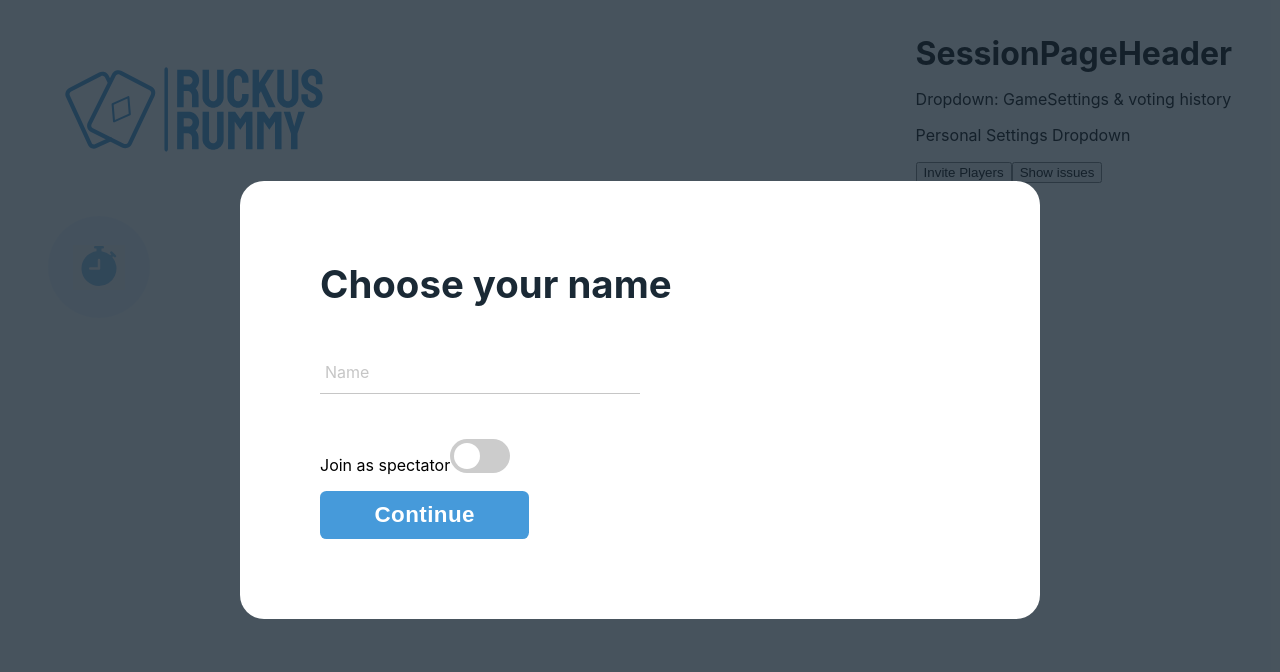
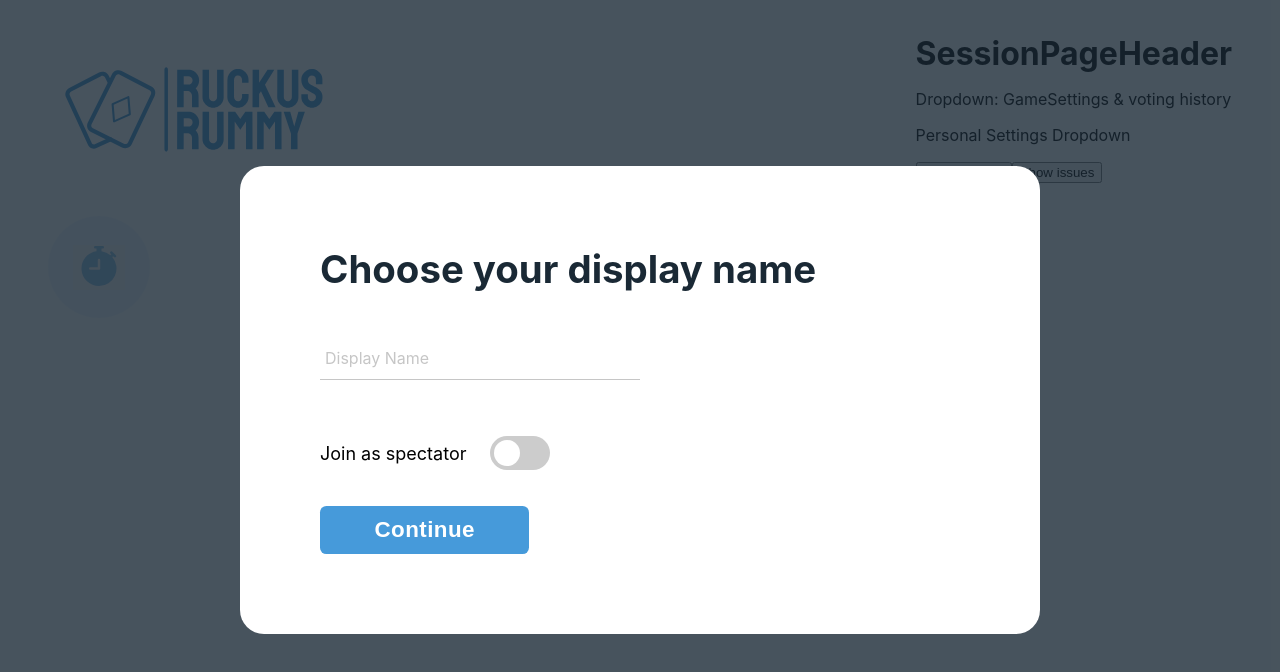
Before and after one commit to eviathan/RukusRummy, a React (Create React App) app in the folder RukusRummy.Web/: page /session/1 in a window 1280 px wide. Shown: the top 672 px of the page. Built offline with nearby package versions, Linux system fonts and the light colour scheme; no server answers.

Commit message:
Some small styling fixes

```diff
--- a/RukusRummy.Web/src/Components/Modal/ChooseYourNameModal.tsx
+++ b/RukusRummy.Web/src/Components/Modal/ChooseYourNameModal.tsx
@@ -6,8 +6,8 @@ import './ChooseYourNameModal.scss';
 export const ChooseYourNameModal: React.FC<React.PropsWithChildren<{}>> = ({ }) => {
     return (
         <div className="choose-your-name-modal">
-            <h1>Choose your name</h1>
-            <TextInput label="Name" onChange={(event) => console.log(event.target.value)} />
+            <h1>Choose your display name</h1>
+            <TextInput label="Display Name" onChange={(event) => console.log(event.target.value)} />
             <Toggle label="Join as spectator" />
             <button className='primary'>Continue</button>
 
--- a/RukusRummy.Web/src/Components/TextInput/TextInput.scss
+++ b/RukusRummy.Web/src/Components/TextInput/TextInput.scss
@@ -16,7 +16,7 @@ $width: 320px;
     input,
     textarea {
         background: none;
-        color: $muted-color;
+        color: #1a2935;;
         font-size: 18px;
         padding: 10px 10px 10px 5px;
         display: block;
--- a/RukusRummy.Web/src/Components/Toggle/Toggle.scss
+++ b/RukusRummy.Web/src/Components/Toggle/Toggle.scss
@@ -1,11 +1,18 @@
 .toggle {
     display: flex;
+    align-items: center;
+    margin-bottom: 24px;
+
+    p {
+          font-size: 18px;
+    }
 
     .switch {
         position: relative;
         display: inline-block;
         width: 60px;
         height: 34px;
+        margin-left: 24px;
 
         input {
           opacity: 0;
```
